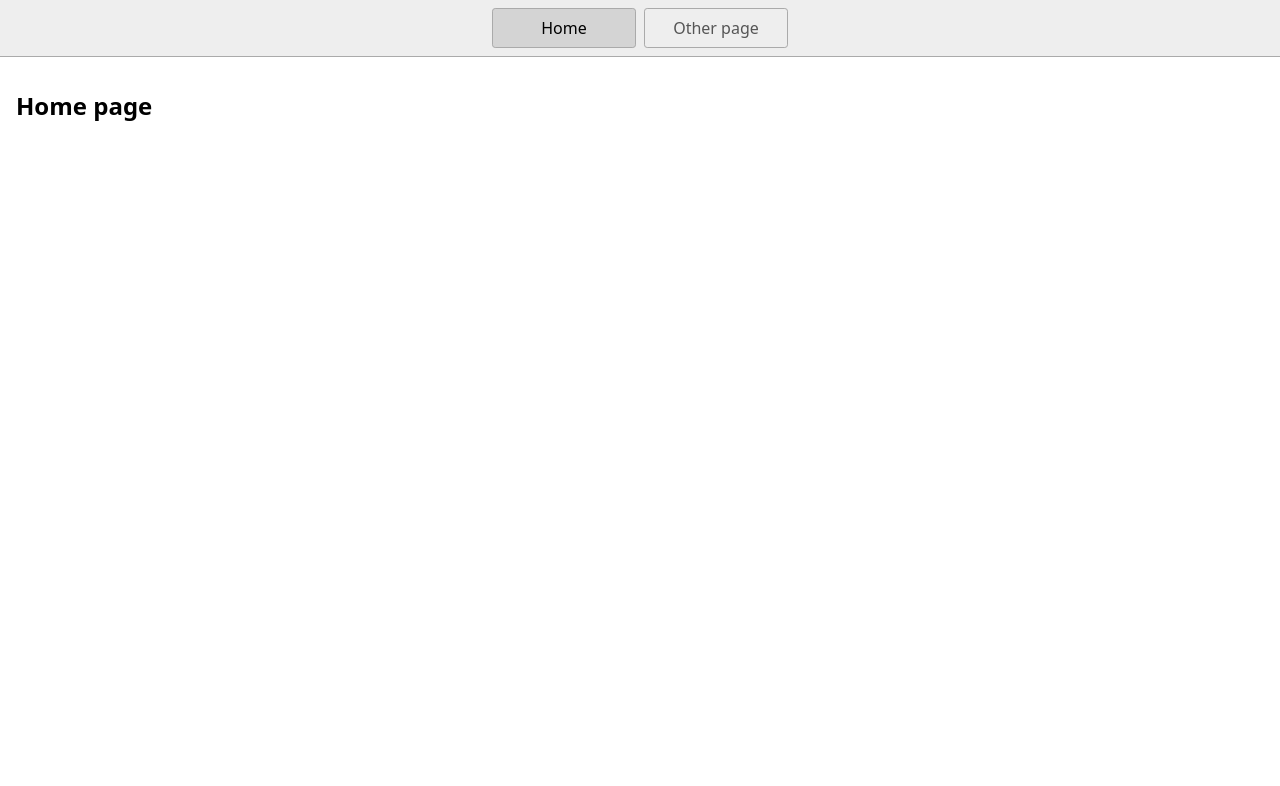
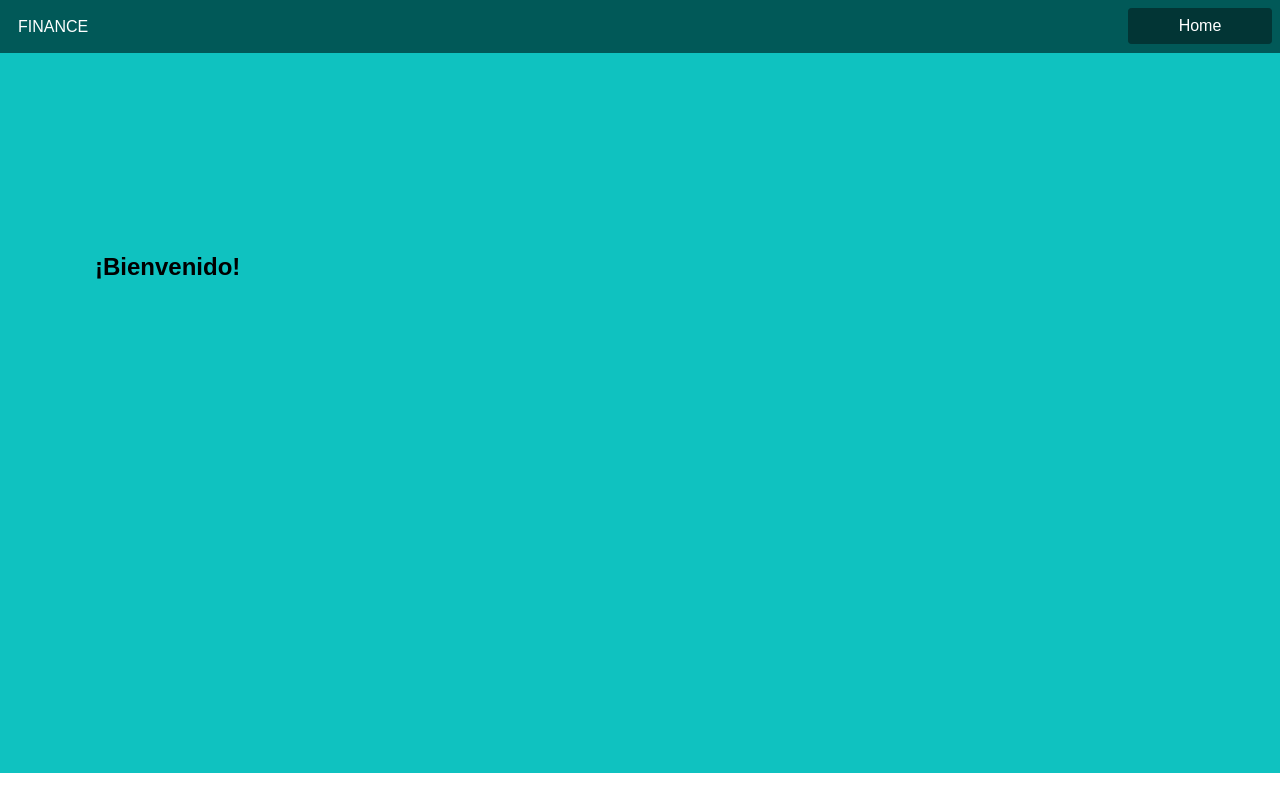
Before and after one commit to RaeIz/landing_page-Project, a website: page index.html in a window 1280 px wide. Shown: the top 786 px of the page. Drawn offline with Linux system fonts and the light colour scheme.

Commit message:
Añadido de diseño para la pagina. Asignaciónde color.

```diff
--- a/index.html
+++ b/index.html
@@ -1,23 +1,32 @@
 <!DOCTYPE html>
 <html lang="en">
   <head>
-    <title>Home</title>
+    <title>FINANCE</title>
     <meta charset="UTF-8" />
     <meta name="viewport" content="width=device-width" />
     <!--
       Need a visual blank slate?
       Remove all code in `styles.css`!
     -->
+    <link rel="preconnect" href="https://fonts.googleapis.com">
+    <link rel="preconnect" href="https://fonts.gstatic.com" crossorigin>
+    <link href="https://fonts.googleapis.com/css2?family=Oswald:wght@200..700&display=swap" rel="stylesheet">
     <link rel="stylesheet" href="styles.css" />
     <script type="module" src="script.js"></script>
   </head>
   <body>
     <nav>
+      <a class = "logo" href="/" >FINANCE</a>
       <a href="/" aria-current="page">Home</a>
-      <a href="/page2.html">Other page</a>
+
     </nav>
     <main>
-      <h1>Home page</h1>
+      <div class="block1">
+        <h1 class="entryWelcome">¡Bienvenido!</h1>
+      </div>
+      <div class="block2">
+        <h1>¿Que es FINANCE?</h1>
+      </div>
     </main>
   </body>
 </html>
--- a/styles.css
+++ b/styles.css
@@ -2,9 +2,11 @@
   box-sizing: border-box;
 }
 
+
+
 body {
   margin: 0;
-  font-family: system-ui, sans-serif;
+  font-family: 'DM Sans', sans-serif;
   color: black;
   background-color: white;
 }
@@ -12,12 +14,32 @@ body {
 nav {
   display: flex;
   flex-wrap: wrap;
-  align-items: center;
-  justify-content: center;
+  align-items: flex-end;
+  justify-content: right;
   padding: 0.5rem;
   gap: 0.5rem;
-  border-bottom: solid 1px #aaa;
-  background-color: #eee;
+  border-bottom: solid 1px #015958;
+  background-color: #015958;
+}
+
+.entryWelcome{
+  text-align: left;
+  margin-top: 200px;
+  margin-left: 95px;
+}
+
+.logo{
+  display: inline-block;
+  position: absolute; /* Permite la colocación en una posición específica dentro del contenedor */
+  top: 0; /* Alinea el logo en la parte superior */
+  left: 0; /* Alinea el logo a la izquierda */
+  margin: 10px; /* Añade un margen opcional alrededor del logo */
+  max-width: 100px; /* Ajusta el tamaño del logo según sea necesario */
+  height: auto;
+  border: solid 0px;
+  text-align: left;
+  text-decoration: none;
+  color: white;
 }
 
 nav a {
@@ -25,22 +47,42 @@ nav a {
   min-width: 9rem;
   padding: 0.5rem;
   border-radius: 0.2rem;
-  border: solid 1px #aaa;
+  border: solid 1px #023535;
   text-align: center;
   text-decoration: none;
   color: #555;
 }
 
 nav a[aria-current='page'] {
-  color: #000;
-  background-color: #d4d4d4;
+  color: white;
+  background-color: #023535;
 }
 
 main {
   padding: 1rem;
+  position: relative;
+  padding: 0;
+  margin: 0;
 }
 
 h1 {
   font-weight: bold;
   font-size: 1.5rem;
+
 }
+
+.block1{
+  display: flex;
+
+  width: auto;
+  height: 720px;
+  background-color: #0FC2C0;
+}
+
+.block2{
+  display: flex;
+
+  width: auto;
+  height: 720px;
+  background-color: white;
+}
```
Also changed, not shown: 1 other file.
